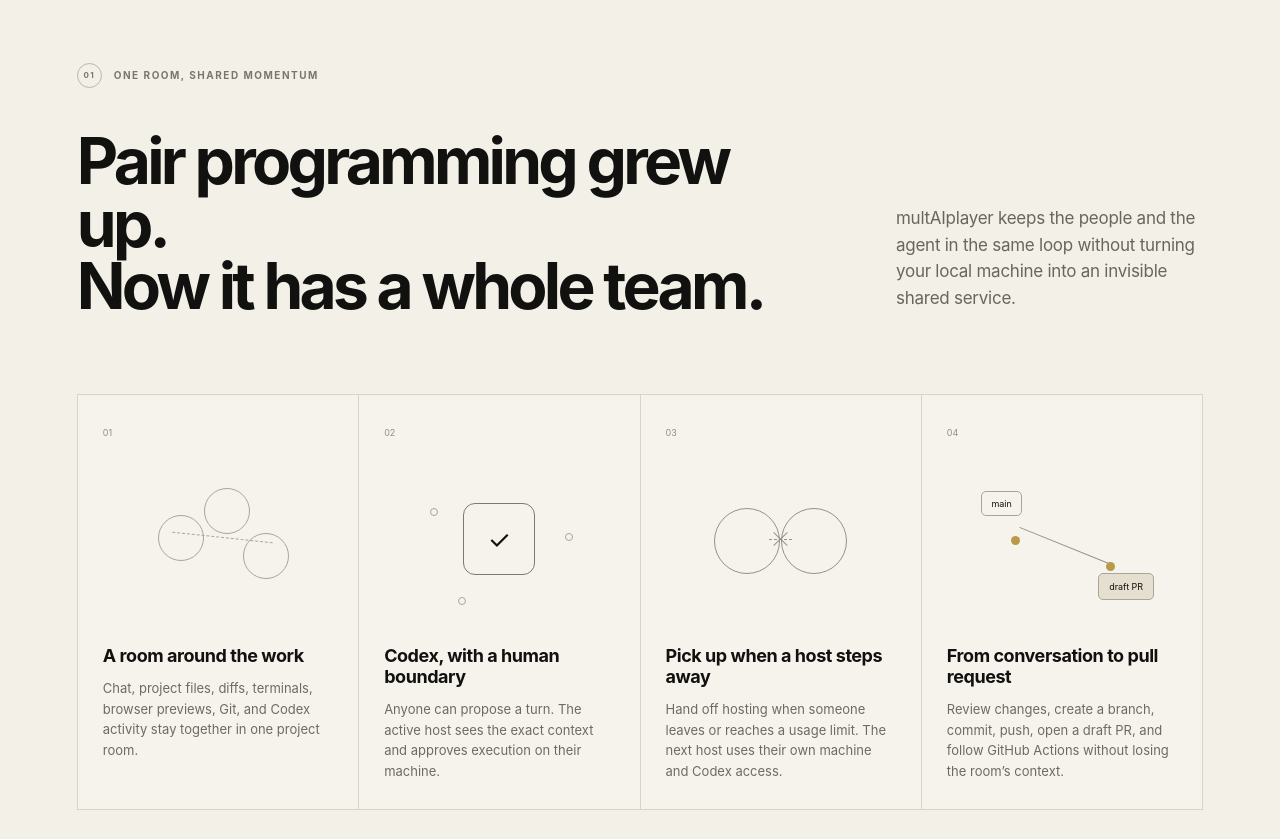
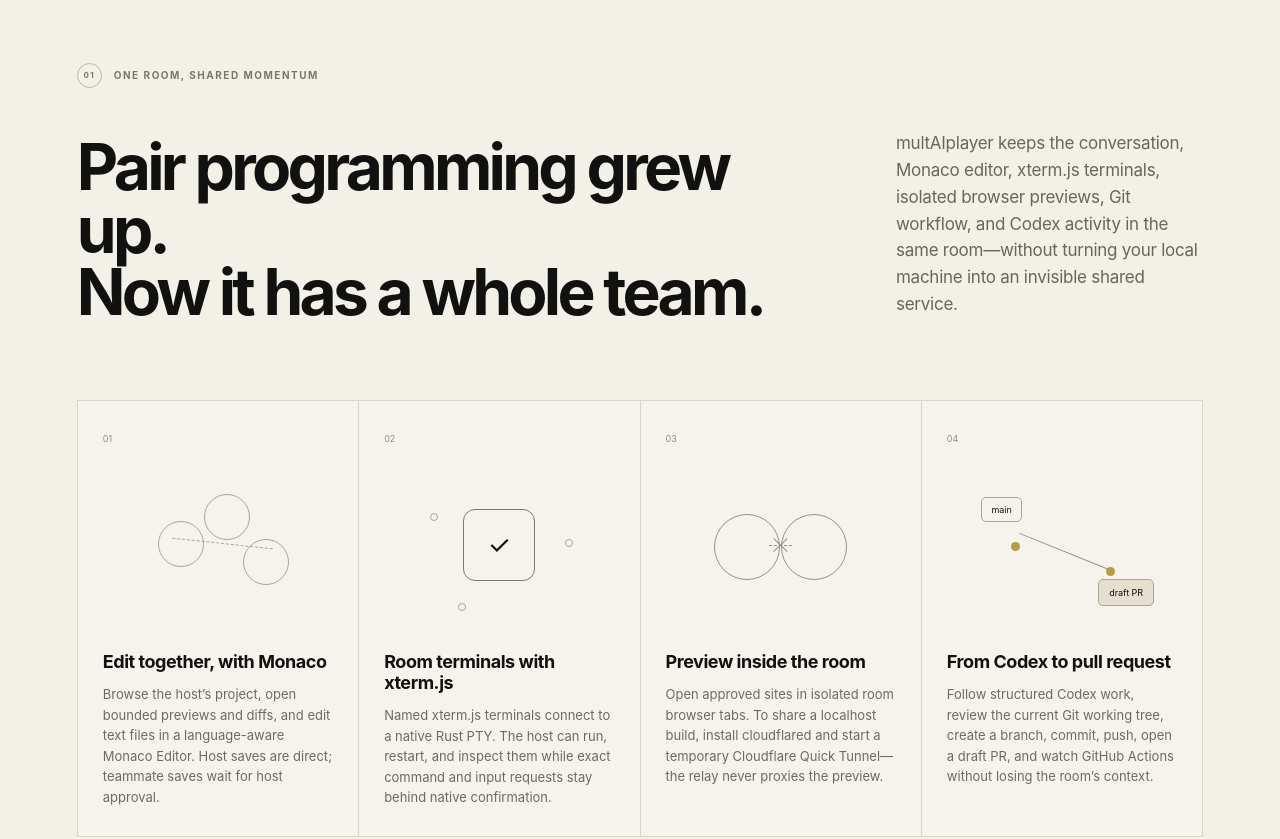
Before and after one commit to maddiedreese/multaiplayer-site, a Next.js app: page / in a window 1280 px wide. Shown: the part 920-1759 px from the top of the page. Built offline with nearby package versions, Linux system fonts and the light colour scheme.

Commit message:
docs: showcase integrated build surfaces (#7)
Signed-off-by: Maddie D. Reese <maddie@maddiedreese.com>

```diff
--- a/app/page.tsx
+++ b/app/page.tsx
@@ -8,23 +8,23 @@
 const features = [
   {
     number: "01",
-    title: "A room around the work",
-    copy: "Chat, project files, diffs, terminals, browser previews, Git, and Codex activity stay together in one project room.",
+    title: "Edit together, with Monaco",
+    copy: "Browse the host’s project, open bounded previews and diffs, and edit text files in a language-aware Monaco Editor. Host saves are direct; teammate saves wait for host approval.",
   },
   {
     number: "02",
-    title: "Codex, with a human boundary",
-    copy: "Anyone can propose a turn. The active host sees the exact context and approves execution on their machine.",
+    title: "Room terminals with xterm.js",
+    copy: "Named xterm.js terminals connect to a native Rust PTY. The host can run, restart, and inspect them while exact command and input requests stay behind native confirmation.",
   },
   {
     number: "03",
-    title: "Pick up when a host steps away",
-    copy: "Hand off hosting when someone leaves or reaches a usage limit. The next host uses their own machine and Codex access.",
+    title: "Preview inside the room",
+    copy: "Open approved sites in isolated room browser tabs. To share a localhost build, install cloudflared and start a temporary Cloudflare Quick Tunnel—the relay never proxies the preview.",
   },
   {
     number: "04",
-    title: "From conversation to pull request",
-    copy: "Review changes, create a branch, commit, push, open a draft PR, and follow GitHub Actions without losing the room’s context.",
+    title: "From Codex to pull request",
+    copy: "Follow structured Codex work, review the current Git working tree, create a branch, commit, push, open a draft PR, and watch GitHub Actions without losing the room’s context.",
   },
 ];
 
@@ -126,7 +126,7 @@
         <div className="section-kicker"><span>01</span> One room, shared momentum</div>
         <div className="intro-heading">
           <h2>Pair programming grew up.<br />Now it has a whole team.</h2>
-          <p>multAIplayer keeps the people and the agent in the same loop without turning your local machine into an invisible shared service.</p>
+          <p>multAIplayer keeps the conversation, Monaco editor, xterm.js terminals, isolated browser previews, Git workflow, and Codex activity in the same room—without turning your local machine into an invisible shared service.</p>
         </div>
 
         <div className="feature-grid">
```
Also changed, not shown: 1 other file (tests, documents, lock files or other folders).
